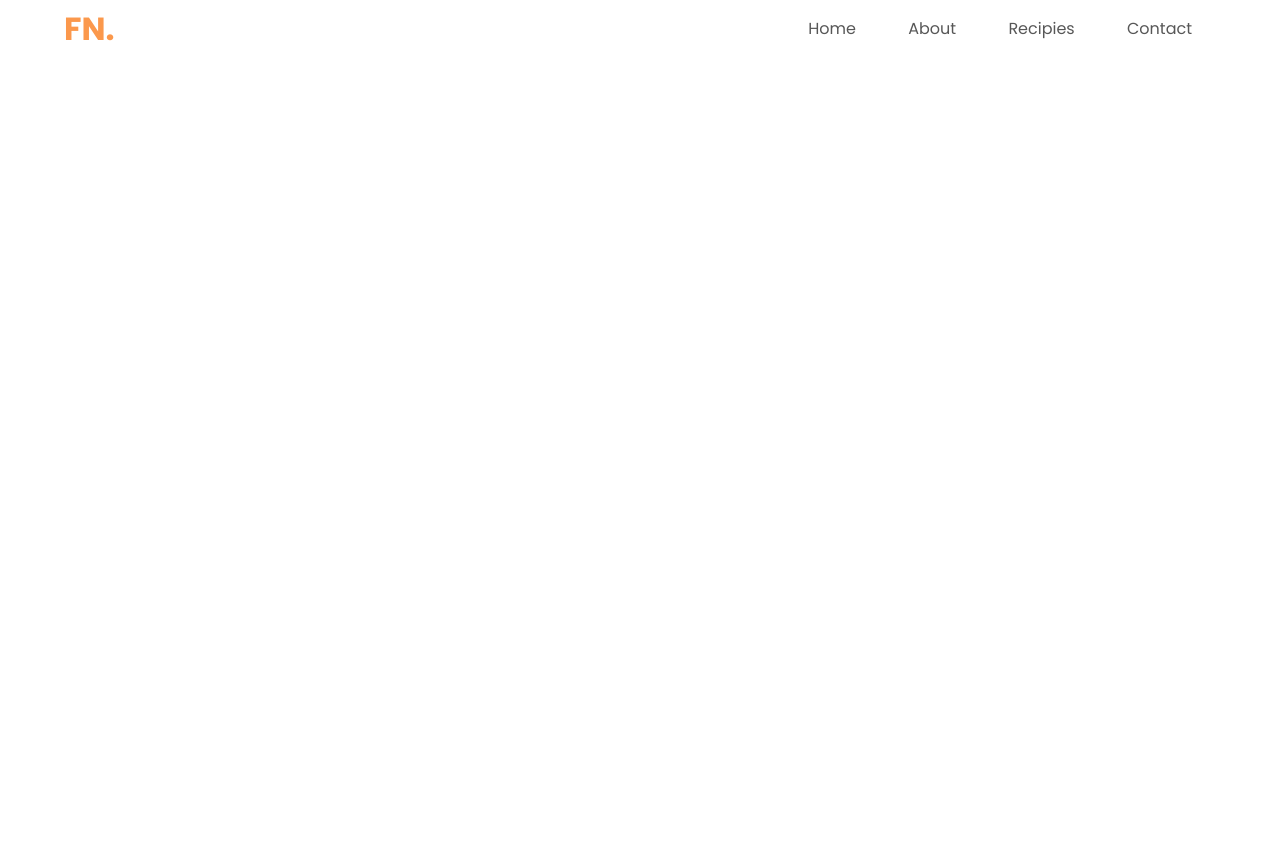
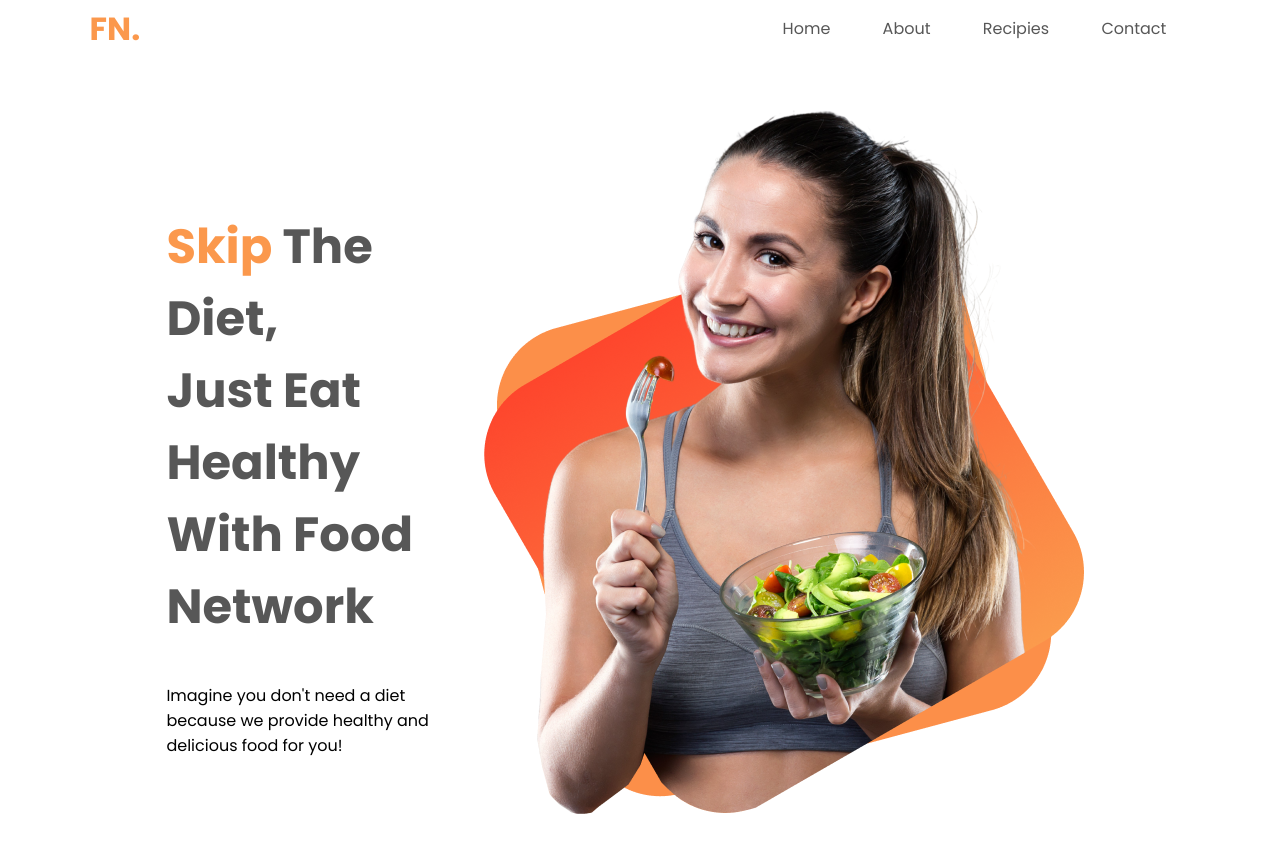
Before and after one commit to mahim-2790/food-network, a plain HTML site: page index.html in a window 1280 px wide. Before the commit the page ends 800 px from the top, so only its background shows below. Drawn offline with Linux system fonts and the light colour scheme.

Commit message:
header section done

```diff
--- a/index.html
+++ b/index.html
@@ -15,7 +15,7 @@
 <body>
     <!-- -----------------------------------nav-bar------------------------ -->
     <nav id="nav-bar">
-        <div id="logo"><a class="clr-font" href="">FN.</a></div>
+        <div id="logo"><a class="clr-text" href="">FN.</a></div>
         <div id="nav-links">
             <ul>
                 <li class="link"><a href="#home">Home</a></li>
@@ -25,6 +25,19 @@
             </ul>
         </div>
     </nav>
+
+    <!-- -----------------------------------------header-section------------------------ -->
+    <section id="home">
+        <div id="header-description">
+            <h1 class="head-text"><span class="clr-text">Skip</span> The Diet,<br>Just Eat Healthy With Food Network
+            </h1>
+            <p>Imagine you don't need a diet because we provide
+                healthy and delicious food for you!</p>
+        </div>
+        <div class="header-image">
+            <img src="./images/Group 8425.png" alt="Healthy Food">
+        </div>
+    </section>
 </body>
 
 </html>
--- a/style.css
+++ b/style.css
@@ -8,15 +8,21 @@ a {
   text-decoration: none;
 }
 
-.clr-font {
+.clr-text {
   color: #fb984c;
+}
+
+.head-text {
+  color: #575757;
+  font-size: 48px;
+  font-weight: 700;
 }
 /* -------------------------------nav-bar------------------------ */
 #nav-bar {
   display: flex;
   align-items: center;
   justify-content: space-between;
-  padding: 0rem 4rem;
+  padding: 0rem 7%;
   background: rgba;
 }
 #logo {
@@ -38,3 +44,11 @@ a {
 #nav-links .link a {
   color: #575757;
 }
+/* ---------------------------------------------header-section--------------------- */
+#home {
+  display: flex;
+  margin: 0% 2%;
+  padding: 3% 11%;
+  align-items: center;
+  justify-content: space-around;
+}
```
